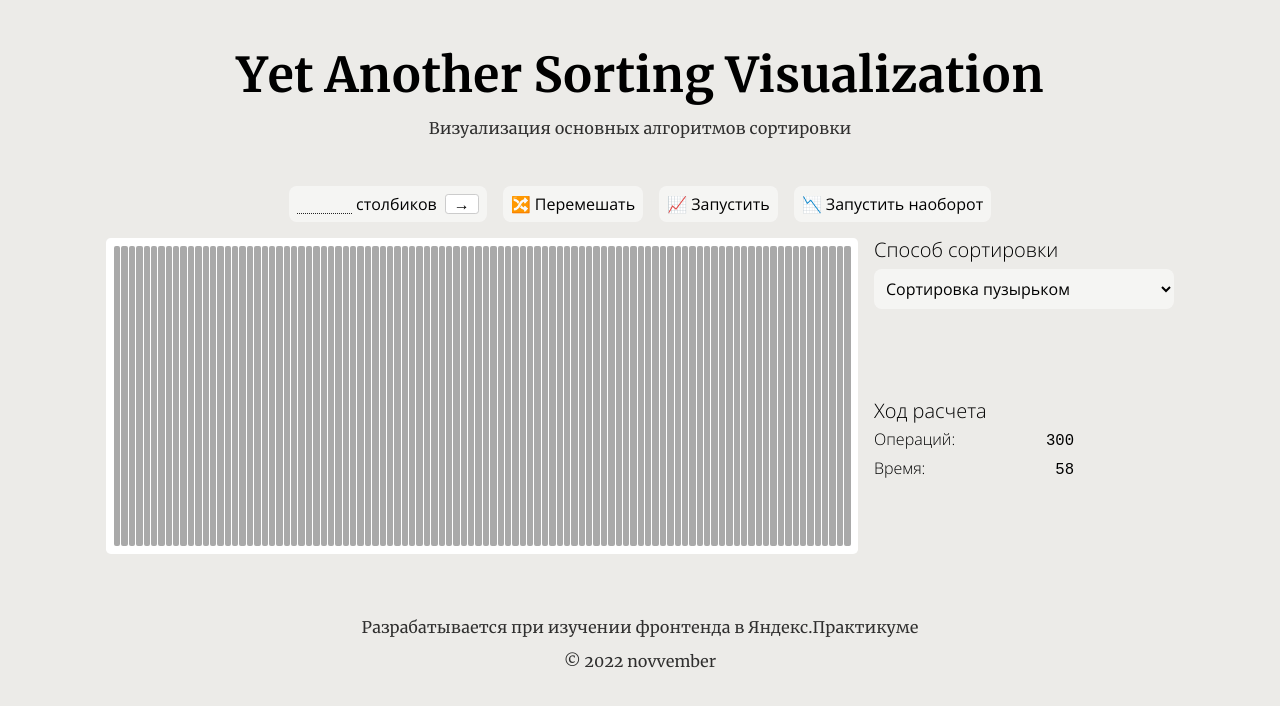
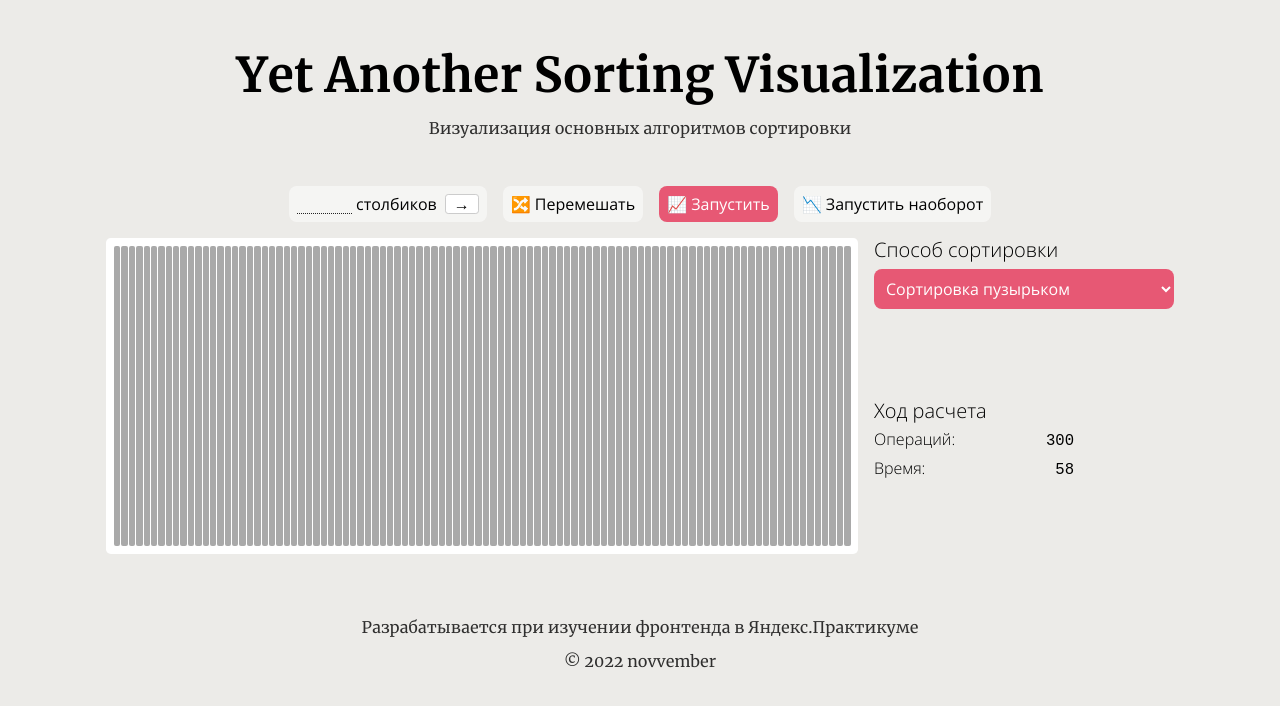
Before and after one commit to novvember/yet-another-sorting-visualization, a React (Create React App) app: page / in a window 1280 px wide. Shown: the top 706 px of the page. Built offline with nearby package versions, Linux system fonts and the light colour scheme.

Commit message:
feat: style important inputs

```diff
--- a/src/blocks/input.css
+++ b/src/blocks/input.css
@@ -6,11 +6,6 @@
   cursor: pointer;
   transition: color .3s, background-color .3s;
 }
-
-.input_important {
- /* todo */
-}
-
 
 .input:hover {
   background-color: rgba(255, 255, 255, 1);
@@ -23,6 +18,15 @@
 .input:focus {
   outline-offset: .2em;
   box-sizing: border-box;
+}
+
+.input_important {
+  background-color: #e75874 ;
+  color: #fff;
+}
+
+.input_important:hover {
+  background-color: #242424;
 }
 
 .input_type_form {
--- a/src/components/GeneralControls.js
+++ b/src/components/GeneralControls.js
@@ -15,7 +15,7 @@ function GeneralControls() {
 
       <button type="button" className="input">🔀 Перемешать</button>
       <button type="button" className="input input_important">📈 Запустить</button>
-      <button type="button" className="input input_important">📉 Запустить наоборот</button>
+      <button type="button" className="input">📉 Запустить наоборот</button>
     </div>
   );
 }
```
